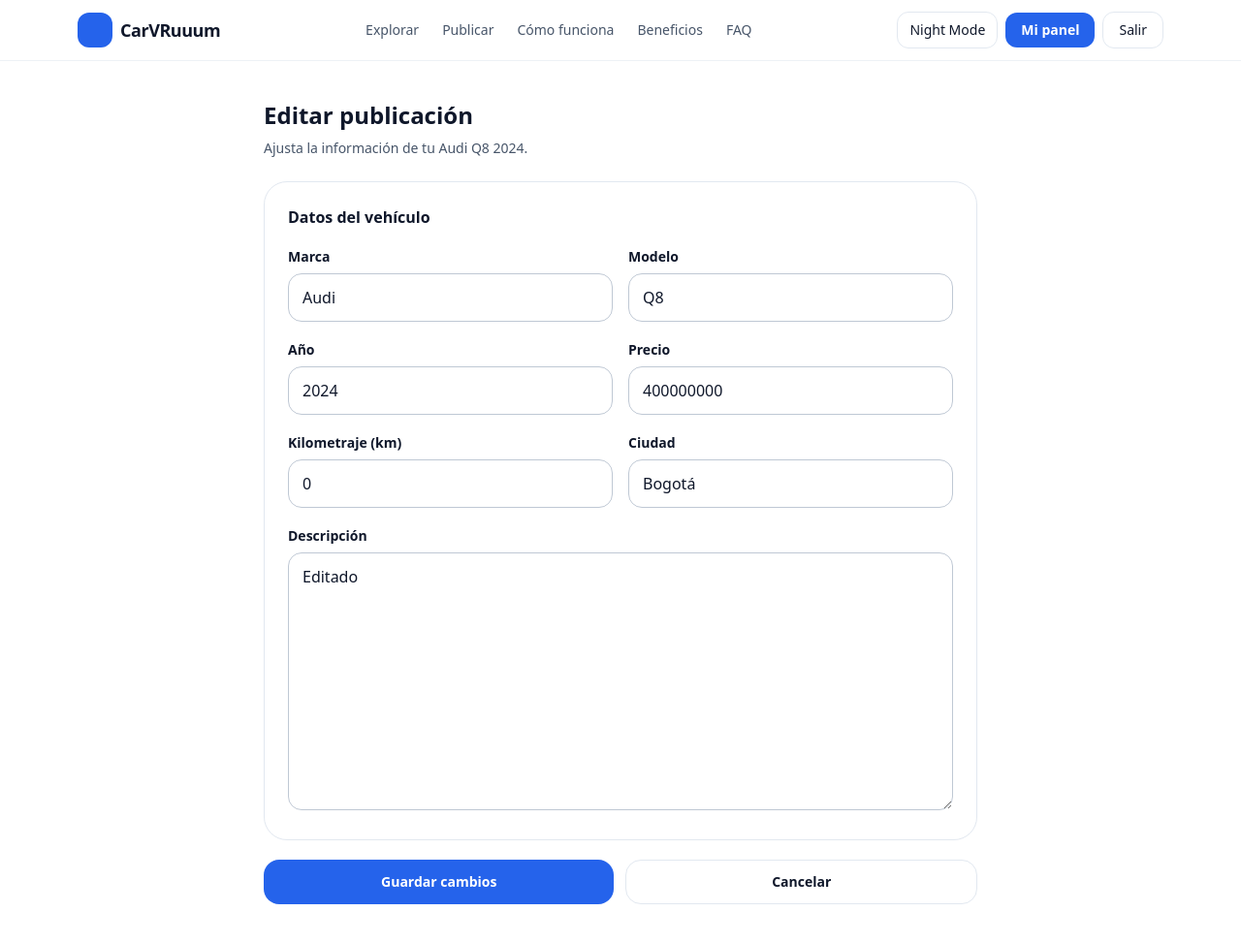
After one commit to SimonCastroV/CARVRUUM, a Django app: page /cars/5/edit/ in a window 1280 px wide. The commit adds this page. Shown: the whole page at 97% size. Run offline with Django 5.2, Linux system fonts and the light colour scheme; a user stored in the database is signed in; data comes from the database, SQL or seed files in the repository; both versions use the stored data as it was after the commit; some libraries are stand-ins or nearby versions.

Commit message:
RF Editar la información del vehículo

```diff
--- /dev/null
+++ b/account/templates/account/car_edit.html
@@ -0,0 +1,79 @@
+{% extends "account/base.html" %}
+{% block title %}Editar vehículo | CarVRuuum{% endblock %}
+
+{% block content %}
+<section class="mx-auto max-w-3xl px-4 py-10">
+  <h1 class="text-2xl font-bold">Editar publicación</h1>
+  <p class="mt-2 text-sm text-slate-600 dark:text-slate-300">
+    Ajusta la información de tu {{ car.make }} {{ car.model }} {{ car.year }}.
+  </p>
+
+  {% if car_form.errors %}
+    <div class="mt-6 rounded-2xl border border-red-200 bg-red-50 p-4 text-sm text-red-700 dark:border-red-900/40 dark:bg-red-950/30 dark:text-red-300">
+      {{ car_form.errors }}
+    </div>
+  {% endif %}
+
+  <form method="post" class="mt-6 space-y-5">
+    {% csrf_token %}
+
+    <div class="rounded-3xl border border-slate-200 p-6 dark:border-slate-800">
+      <h2 class="font-semibold">Datos del vehículo</h2>
+
+      <div class="mt-4 grid gap-4 sm:grid-cols-2">
+        <div>
+          <label class="text-sm font-semibold">Marca</label>
+          {{ car_form.make }}
+        </div>
+        <div>
+          <label class="text-sm font-semibold">Modelo</label>
+          {{ car_form.model }}
+        </div>
+        <div>
+          <label class="text-sm font-semibold">Año</label>
+          {{ car_form.year }}
+        </div>
+        <div>
+          <label class="text-sm font-semibold">Precio</label>
+          {{ car_form.price }}
+        </div>
+        <div>
+          <label class="text-sm font-semibold">Kilometraje (km)</label>
+          {{ car_form.mileage_km }}
+        </div>
+        <div>
+          <label class="text-sm font-semibold">Ciudad</label>
+          {{ car_form.city }}
+        </div>
+      </div>
+
+      <div class="mt-4">
+        <label class="text-sm font-semibold">Descripción</label>
+        {{ car_form.description }}
+      </div>
+    </div>
+
+    <div class="flex flex-col gap-3 sm:flex-row">
+      <button class="w-full rounded-2xl bg-blue-600 py-3 text-sm font-semibold text-white hover:bg-blue-700" type="submit">
+        Guardar cambios
+      </button>
+      <a href="{% url 'cars:car_detail' car.id %}" class="w-full rounded-2xl border border-slate-200 py-3 text-center text-sm font-semibold hover:bg-slate-50 dark:border-slate-800 dark:hover:bg-slate-900">
+        Cancelar
+      </a>
+    </div>
+  </form>
+
+  <style>
+    input, textarea, select {
+      width: 100%;
+      margin-top: 6px;
+      padding: 12px 14px;
+      border-radius: 14px;
+      border: 1px solid rgba(148,163,184,.6);
+      background: transparent;
+    }
+    textarea { min-height: 120px; }
+    .dark input, .dark textarea, .dark select { border-color: rgba(51,65,85,.8); }
+  </style>
+</section>
+{% endblock %}
--- a/cars/urls.py
+++ b/cars/urls.py
@@ -7,5 +7,6 @@ urlpatterns = [
     path("", views.cars_list, name="cars_list"),
     path("new/", views.car_create, name="car_create"),
     path("<int:car_id>/", views.car_detail, name="car_detail"),
+    path("<int:car_id>/edit/", views.car_edit, name="car_edit"),
     path("<int:car_id>/favorite/", views.toggle_favorite, name="toggle_favorite"),
 ]
--- a/cars/views.py
+++ b/cars/views.py
@@ -167,3 +167,20 @@ def car_create(request):
         "car_form": car_form,
         "images_error": images_error,
     })
+
+@login_required
+def car_edit(request, car_id: int):
+    car = get_object_or_404(Car, id=car_id, owner=request.user)
+
+    if request.method == "POST":
+        car_form = CarForm(request.POST, instance=car)
+        if car_form.is_valid():
+            car_form.save()
+            return redirect(f"/cars/{car.id}/")
+    else:
+        car_form = CarForm(instance=car)
+
+    return render(request, "account/car_edit.html", {
+        "car": car,
+        "car_form": car_form,
+    })
```
Also changed, not shown: account/templates/account/car_detail.html (+10 -1 lines), db.sqlite3.
